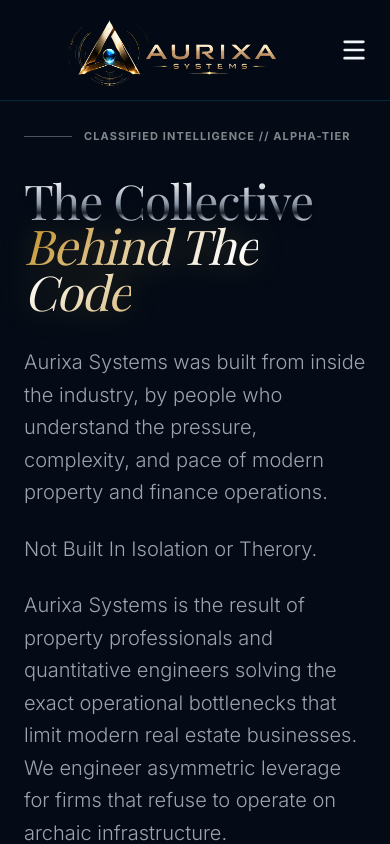
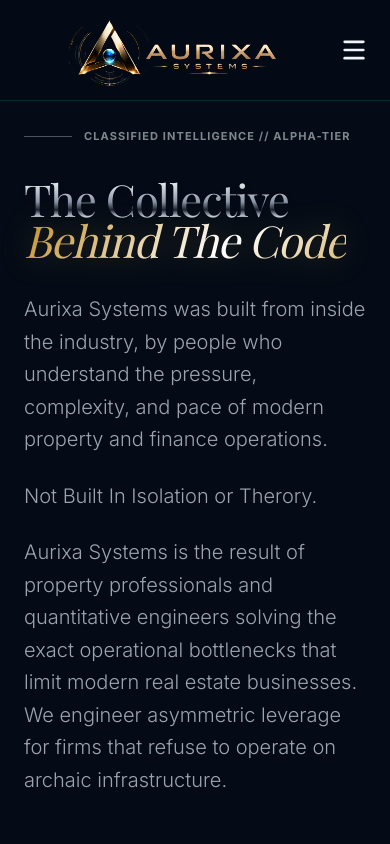
Before and after one commit to lavan96/aurixa-systems, a React (Vite) app: page /about in a window 390 px wide. Shown: the top 844 px of the page. Built offline with nearby package versions, Linux system fonts and the light colour scheme; a web font is replaced by a local one.

Commit message:
Fix About hero heading size

```diff
--- a/src/pages/About.tsx
+++ b/src/pages/About.tsx
@@ -19,8 +19,7 @@ export default function About() {
           <motion.h1
             initial={{ opacity: 0, y: 20 }}
             animate={{ opacity: 1, y: 0 }}
-            className="font-display font-light tracking-tight mb-8"
-            style={{ fontSize: "clamp(3rem, 5vw, 4.75rem)", lineHeight: 0.95 }}
+            className="font-display font-light tracking-tight mb-8 text-[2.75rem] sm:text-[3.25rem] md:text-[3.75rem] lg:text-[4rem] xl:text-[4rem] leading-[0.95]"
           >
             <span className="block text-liquid-chrome-clean drop-shadow-md">The Collective</span>
             <span className="text-chrome-prismatic italic drop-shadow-2xl">Behind The Code</span>
```
